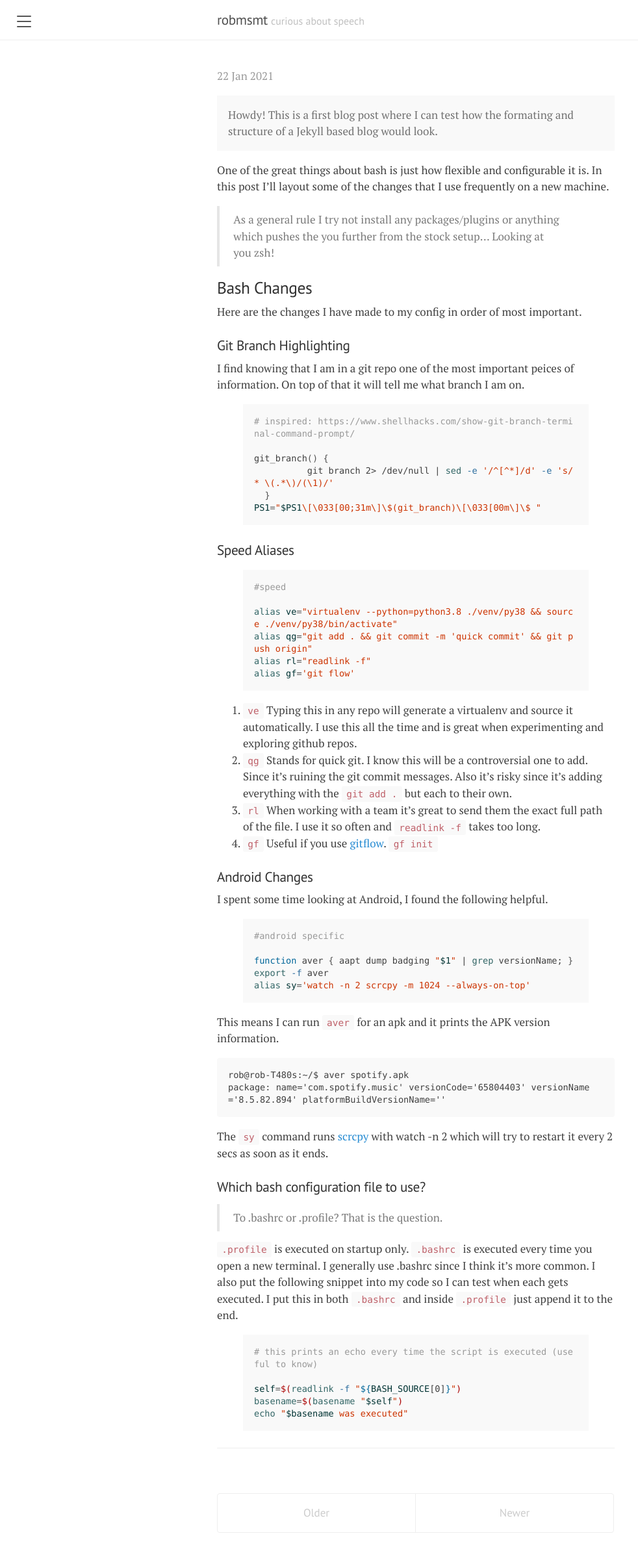
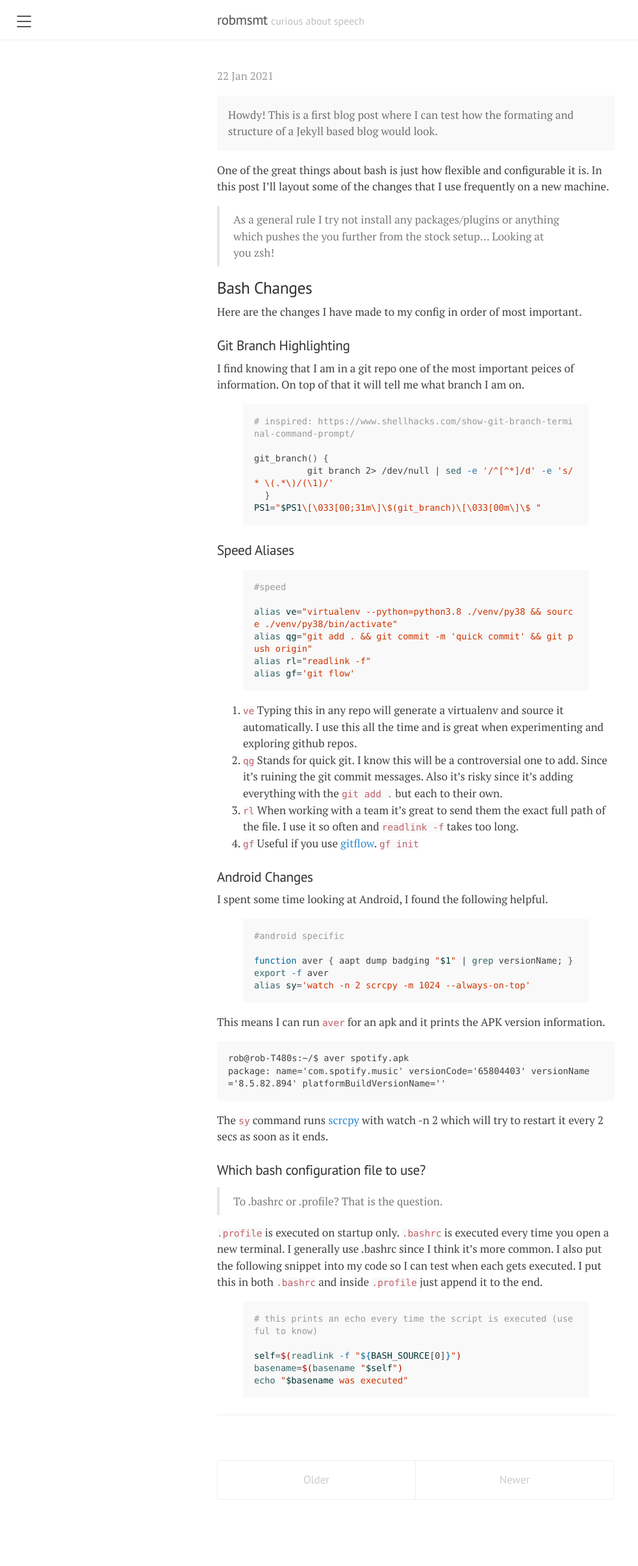
Before and after one commit to robmsmt/robmsmt.github.io, a Jekyll site: the page built from index.html, in a window 1280 px wide. Shown: the whole page at 65% size, without its empty margins (0-982 px from the left). Built offline with Jekyll 4.4.1, drawn with Linux system fonts in a browser that asks for light colours; the list of posts is cut into pages by our own code; after the commit the page ends 2359 px from its top, so only the background shows below that.

Commit message:
quick commit

```diff
--- a/public/css/poole.css
+++ b/public/css/poole.css
@@ -153,7 +153,8 @@ pre {
   font-family: Menlo, Monaco, "Courier New", monospace;
 }
 code {
-  padding: .25em .5em;
+  /*padding: .25em .5em;*/
+  padding: 0px -70px;
   font-size: 85%;
   color: #bf616a;
   background-color: #f9f9f9;
```
